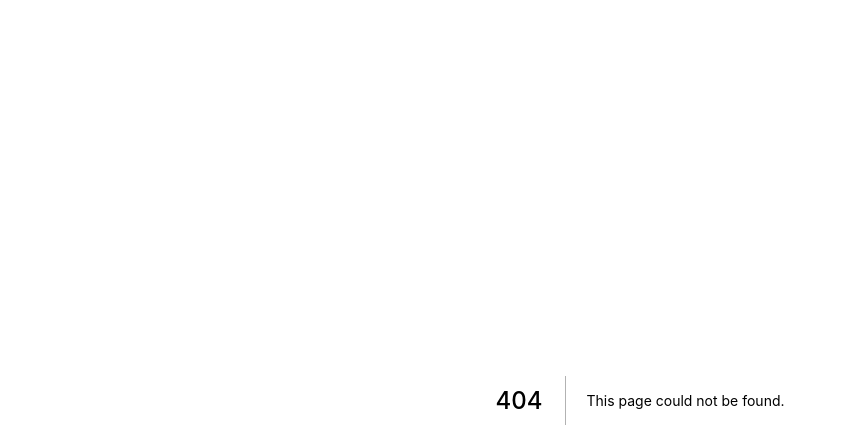
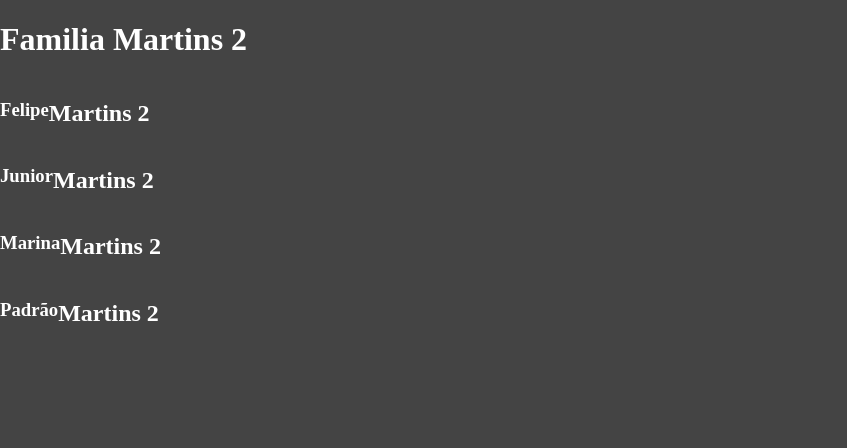
Before and after one commit to feliperromao/curso-next-co3r-exercicios, a Next.js app: page /comunicacao/direta in a window 1280 px wide. Before the commit this address had no page. Shown: the top 448 px of the page, without its empty margins (0-847 px from the left). Built offline with nearby package versions, Linux system fonts and the light colour scheme.

Commit message:
Comunicação direta entre componentes

```diff
--- /dev/null
+++ b/components/direta/Filho.jsx
@@ -0,0 +1,8 @@
+export default function Filho(props) {
+    return (
+        <div style={{display: 'flex'}}>
+            <h3>{props.nome}</h3>
+            <h2>{props.familia}</h2>
+        </div>
+    )
+}
--- /dev/null
+++ b/components/direta/Pai.jsx
@@ -0,0 +1,13 @@
+import Filho from "./Filho";
+
+export default function Pai(props) {
+    return (
+        <div>
+            <h1>Familia {props.familia}</h1>
+            <Filho nome="Felipe" familia={props.familia} />
+            <Filho nome="Junior" familia={props.familia} />
+            <Filho {...props} nome="Marina" />
+            <Filho {...props} />
+        </div>
+    )
+}
--- /dev/null
+++ b/pages/comunicacao/direta.jsx
@@ -0,0 +1,9 @@
+import Pai from "../../components/direta/Pai";
+
+export default function direta() {
+    return (
+        <div>
+            <Pai familia="Martins 2" nome="Padrão"/>
+        </div>
+    )
+}
```
